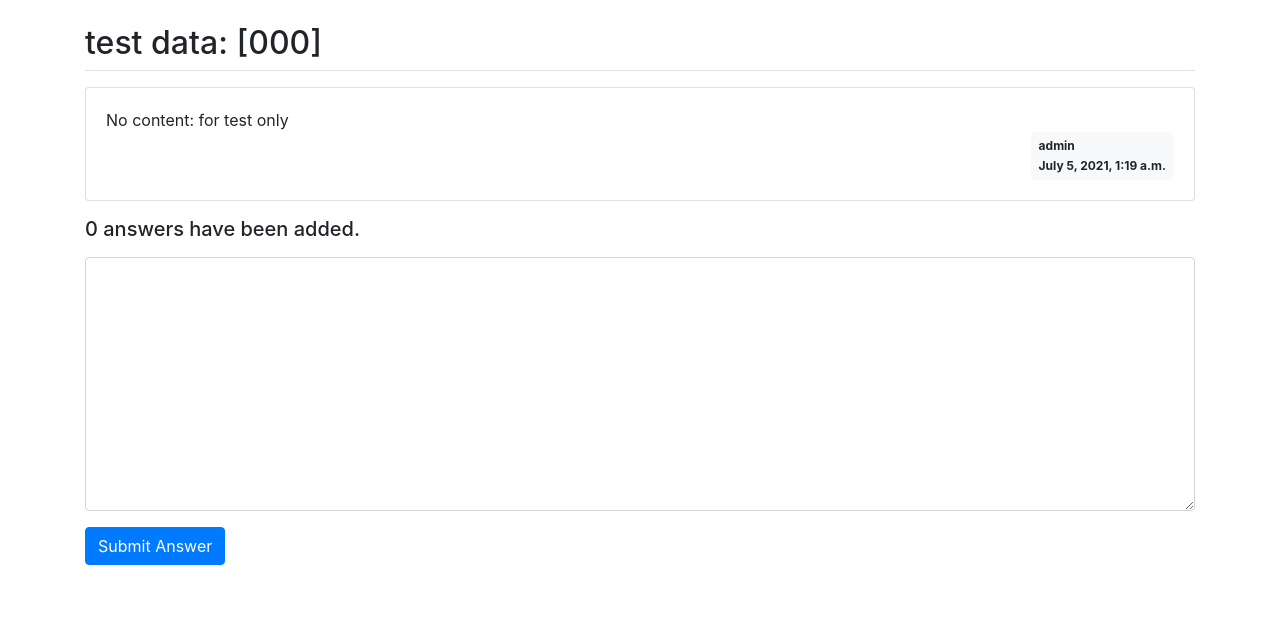
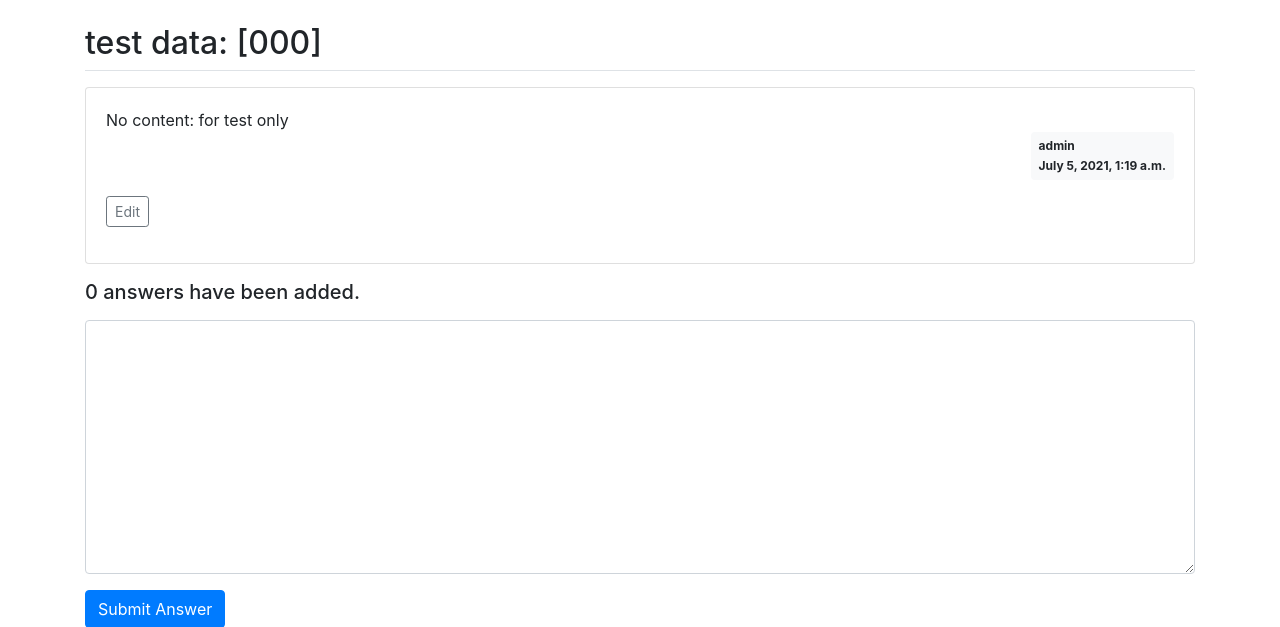
Before and after one commit to albertlee0622/django_bulletin_board, a Django app: page /pybo/607/ in a window 1280 px wide. Shown: the part 57-684 px from the top of the page. Run offline with Django 3.2, Linux system fonts and the light colour scheme; a user stored in the database is signed in; data comes from the database, SQL or seed files in the repository; both versions use the stored data as it was after the commit; some libraries are stand-ins or nearby versions.

Commit message:
Add question edit button
In the middle of views.py

```diff
--- a/pybo/models.py
+++ b/pybo/models.py
@@ -7,6 +7,7 @@ class Question(models.Model):
     content = models.TextField()
     author = models.ForeignKey(User, on_delete=models.CASCADE)
     create_date = models.DateTimeField()
+    modify_date = models.DateTimeField(null=True, blank=True)
 
     def __str__(self):
         return self.subject
@@ -16,3 +17,4 @@ class Answer(models.Model):
     content = models.TextField()
     author = models.ForeignKey(User, on_delete=models.CASCADE)
     create_date = models.DateTimeField()
+    modify_date = models.DateTimeField(null=True, blank=True)
--- a/pybo/urls.py
+++ b/pybo/urls.py
@@ -9,4 +9,5 @@ urlpatterns = [
     path('<int:question_id>/', views.detail, name='detail'),
     path('answer/create/<int:question_id>/', views.answer_create, name='answer_create'),
     path('question/create/', views.question_create, name='question_create'),
+    path('question/modify/<int:question_id>', views.question_modify, name='question_modify')
 ]
--- a/pybo/views.py
+++ b/pybo/views.py
@@ -1,5 +1,6 @@
 from django.shortcuts import render, get_object_or_404, redirect
 from django.contrib.auth.decorators import login_required
+from django.contrib import messages
 
 # Create your views here.
 from django.http import HttpResponse
@@ -67,3 +68,13 @@ def question_create(request):
         form = QuestionForm()
     context = {'form': form}
     return render(request, 'pybo/question_form.html', context)
+
+@login_required(login_url='common:login')
+def question_modify(request, question_id):
+    """
+    Edit Question
+    """
+    question = get_object_or_404(Question, pk=question_id)
+    if request.user != question.author:
+        messages.error(request, "Not authorized to edit this post");
+        return redirect('pybo:detail', question_id=question.id)
--- a/templates/pybo/question_detail.html
+++ b/templates/pybo/question_detail.html
@@ -11,8 +11,13 @@
                                         <div>{{ question.create_date }}</div>
                                 </div>
                         </div>
+                        {% if request.user == question.author %}
+                        <div class="my-3">
+                                <a href="{% url 'pybo:question_modify' question.id %}" class="btn btn-sm btn-outline-secondary">Edit</a>
+
+                        </div>
+                        {% endif %}
                 </div>
-
         </div>
         <h5> {{ question.answer_set.count }} answers have been added.</h5>
         {% for answer in question.answer_set.all %}
```
Also changed, not shown: db.sqlite3, pybo/migrations/0006_auto_20210711_0410.py (added).
